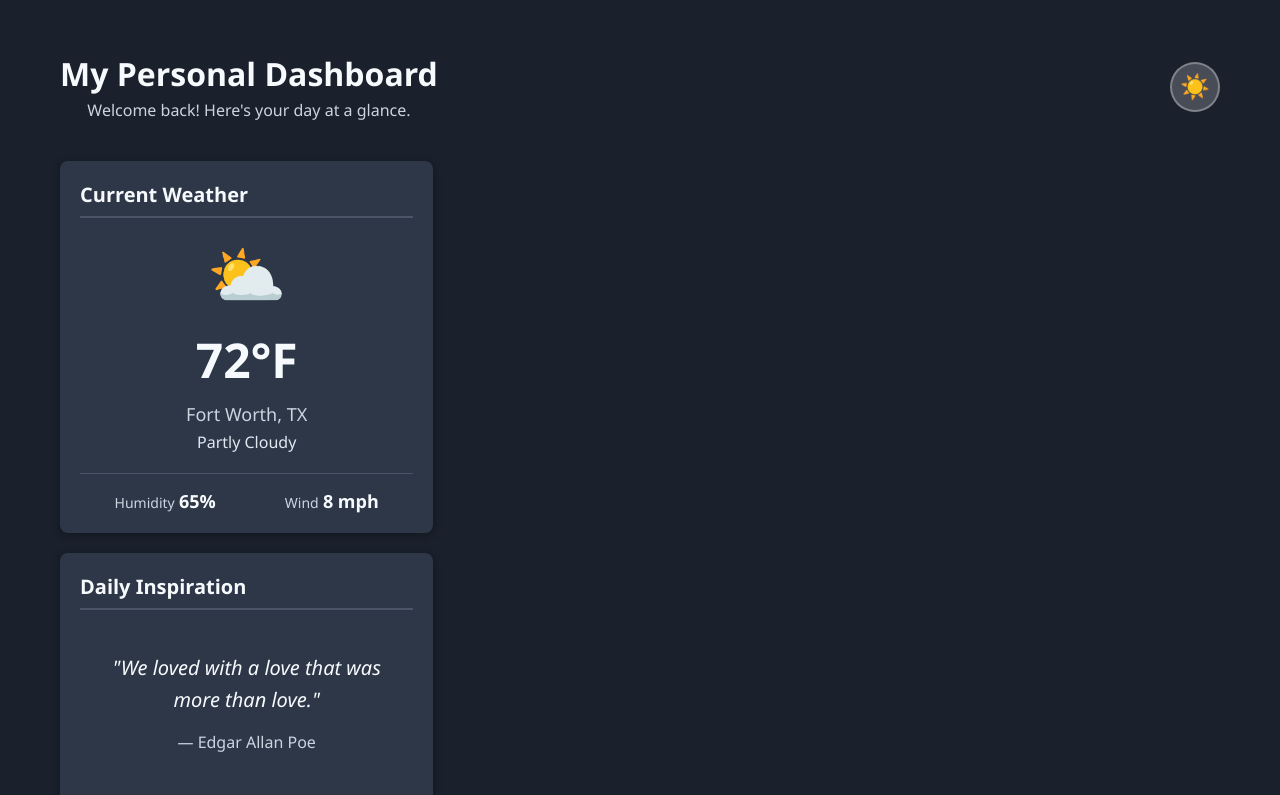
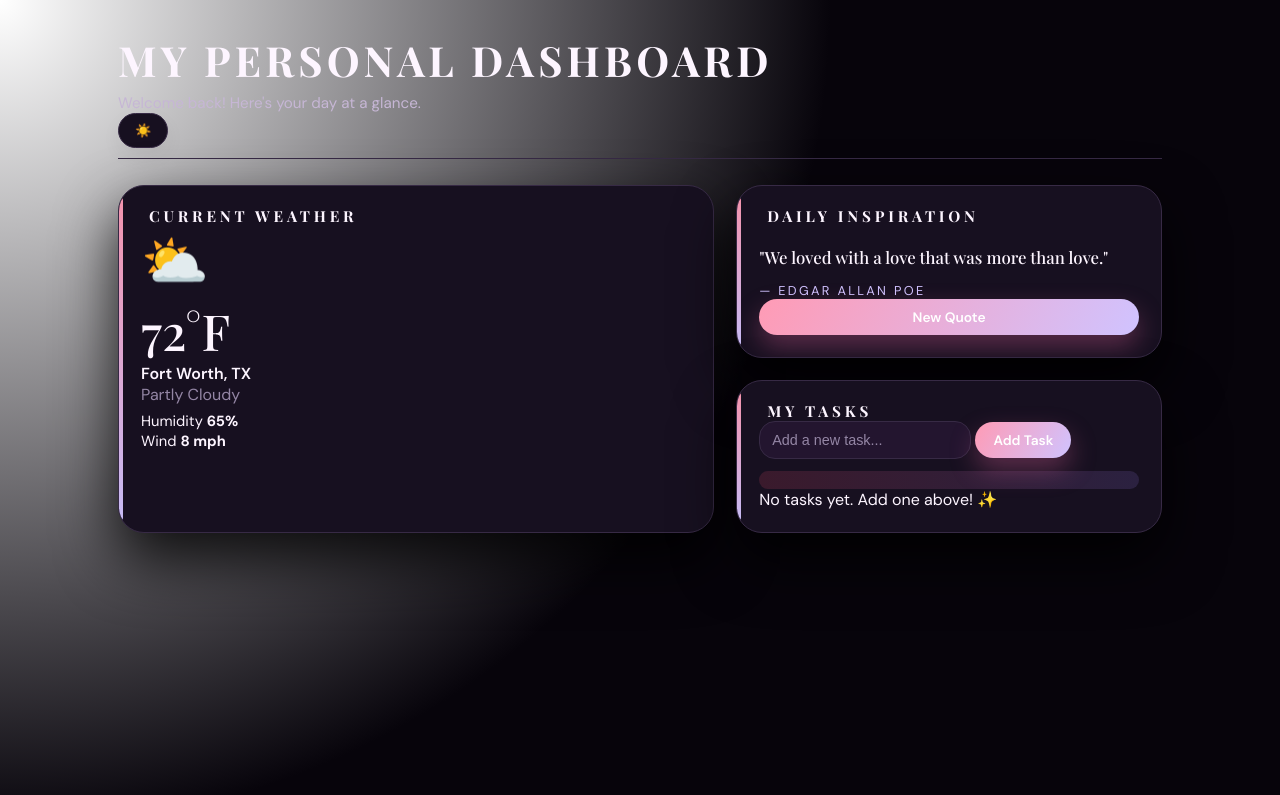
Before and after one commit to ninaheinemann/writ40363-portfolio-heinemann, a plain HTML site: page projects/project3-dashboard/index.html in a window 1280 px wide. Both pictures are taken after a click on the button "Toggle dark mode". Shown: the top 795 px of the page. Drawn offline with nearby package versions, Linux system fonts and the light colour scheme.

Commit message:
Project 3
Personal Data Dashboard edited in colors

```diff
--- a/projects/project3-dashboard/css/styles.css
+++ b/projects/project3-dashboard/css/styles.css
@@ -1,394 +1,448 @@
-/* ===================================
-   CSS CUSTOM PROPERTIES (VARIABLES)
-   =================================== */
+/* =========================================
+   SOFT GIRLY DASHBOARD DESIGN
+   - blush & lilac accents
+   - clean modern typography
+   - light & dark (day/night) palettes
+========================================= */
 
+@import url("https://fonts.googleapis.com/css2?family=DM+Sans:wght@400;500;600;700&family=Playfair+Display:wght@500;600;700&display=swap");
+
+/* ---------- LIGHT THEME (DAY) ---------- */
 :root {
-  /* Color Palette */
-  --color-primary: #667eea;
-  --color-secondary: #764ba2;
-  --color-accent: #4299e1;
+  --bg-page: #fff5f8;        /* very light blush */
+  --bg-panel: #ffffff;       /* white cards */
+  --bg-subtle: #ffeef5;      /* pale blush area */
 
-  /* Backgrounds */
-  --color-bg-light: #f7fafc;
-  --color-bg-white: #ffffff;
-  --color-bg-page: #f5f5f5;
+  --accent-red: #ff7aa2;         /* warm pink */
+  --accent-red-soft: #ffe1ec;    /* soft pink */
+  --accent-blue: #c3b5ff;        /* lilac */
+  --accent-blue-soft: #efe9ff;   /* soft lilac */
 
-  /* Text Colors */
-  --color-text-dark: #2d3748;
-  --color-text-muted: #718096;
-  --color-text-medium: #4a5568;
-  --color-text-subtle: #a0aec0;
+  --border-soft: #f2dbe6;
 
-  /* UI Elements */
-  --color-border: #e2e8f0;
-  --color-border-input: #cbd5e0;
-  --color-error: #e53e3e;
-  --color-error-bg: #fff5f5;
-  --color-error-border: #fc8181;
+  --text-main: #26172f;      /* deep plum */
+  --text-muted: #8b7a95;
+  --text-soft: #b39fba;
 
-  /* Buttons / States */
-  --color-accent-hover: #3182ce;
-  --color-danger-hover: #f56565;
+  --radius-lg: 26px;
+  --radius-md: 16px;
+  --radius-pill: 999px;
 
-  /* Shadows */
-  --shadow-sm: 0 2px 8px rgba(0,0,0,0.08);
-  --shadow-md: 0 4px 12px rgba(0,0,0,0.12);
-  --shadow-lg: 0 10px 24px rgba(0,0,0,0.15);
+  --shadow-soft: 0 24px 60px rgba(53, 28, 61, 0.12);
 
-  /* Spacing */
-  --space-sm: 12px;
-  --space-md: 20px;
-  --space-lg: 32px;
+  --font-heading: "Playfair Display", system-ui, serif;
+  --font-body: "DM Sans", system-ui, -apple-system, blinkmacsystemfont, sans-serif;
+  --font-display: "Playfair Display", system-ui, serif;
 
-  /* Typography */
-  --font-size-sm: 14px;
-  --font-size-base: 16px;
-  --font-size-lg: 18px;
-  --font-size-xl: 20px;
-  --font-size-2xl: 24px;
-  --font-size-3xl: 32px;
+  --transition-fast: 160ms ease-out;
 }
 
-/* ===================================
-   DARK THEME – VARIABLE OVERRIDES
-   =================================== */
+/* ---------- DARK THEME (NIGHT) ---------- */
+/* your JS should toggle .dark-theme on <body> or <html> */
+.dark-theme {
+  --bg-page: #07040b;        /* deep night plum */
+  --bg-panel: #171020;
+  --bg-subtle: #23152f;
 
-body.theme-dark {
-  /* Backgrounds */
-  --color-bg-light: #1a202c;
-  --color-bg-white: #2d3748;
-  --color-bg-page: #1a202c;
+  --accent-red: #ff9bb5;         /* bright pink accent */
+  --accent-red-soft: #3a1a2c;
+  --accent-blue: #d0c3ff;        /* soft lilac accent */
+  --accent-blue-soft: #2b2140;
 
-  /* Text Colors */
-  --color-text-dark: #f7fafc;
-  --color-text-muted: #cbd5e0;
-  --color-text-medium: #e2e8f0;
-  --color-text-subtle: #a0aec0;
+  --border-soft: #372a45;
 
-  /* UI Elements */
-  --color-border: #4a5568;
-  --color-border-input: #4a5568;
+  --text-main: #fdf5ff;
+  --text-muted: #c6b6d5;
+  --text-soft: #9486a5;
 
-  /* Accent Colors */
-  --color-accent: #63b3ed;
-  --color-accent-hover: #4299e1;
-
-  /* Shadows */
-  --shadow-sm: 0 2px 8px rgba(0, 0, 0, 0.3);
-  --shadow-md: 0 4px 12px rgba(0, 0, 0, 0.4);
-  --shadow-lg: 0 10px 24px rgba(0, 0, 0, 0.5);
-
-  /* Error Colors */
-  --color-error-bg: #742a2a;
-
-  /* Header colors (if needed) */
-  --color-primary: #4a5568;
-  --color-secondary: #2d3748;
+  --shadow-soft: 0 26px 60px rgba(0, 0, 0, 0.85);
 }
 
-/* Optional dark-mode refinements */
-body.theme-dark .task-item {
-  background: rgba(255, 255, 255, 0.03);
-}
+/* =========================================
+   GLOBAL
+========================================= */
 
-body.theme-dark .task-item:hover {
-  background: rgba(255, 255, 255, 0.08);
-}
-
-body.theme-dark input {
-  background: var(--color-bg-light);
-  color: var(--color-text-dark);
-}
-
-/* ===================================
-   GLOBAL BASE
-   =================================== */
-
-* {
-  margin: 0;
-  padding: 0;
+*,
+*::before,
+*::after {
   box-sizing: border-box;
 }
 
+html,
 body {
-  font-family: 'Segoe UI', Tahoma, Geneva, Verdana, sans-serif;
-  background: var(--color-bg-page);
-  color: var(--color-text-dark);
-  padding: var(--space-md);
+  margin: 0;
+  padding: 0;
 }
 
-/* ===================================
-   DASHBOARD
-   =================================== */
+body {
+  min-height: 100vh;
+  font-family: var(--font-body);
+  background: radial-gradient(circle at top left, #ffffff 0, var(--bg-page) 55%);
+  color: var(--text-main);
+  transition: background 0.3s ease, color 0.3s ease;
+}
 
 .dashboard {
-  display: grid;
-  grid-template-columns: repeat(auto-fit, minmax(300px, 1fr));
-  gap: var(--space-md);
-  padding: var(--space-lg) var(--space-md);
-  max-width: 1200px;
+  max-width: 1080px;
   margin: 0 auto;
+  padding: 32px 18px 72px;
 }
 
+/* =========================================
+   HEADER
+========================================= */
+
 header {
-  grid-column: 1/-1;
-  text-align: center;
-  margin-bottom: var(--space-md);
+  display: flex;
+  justify-content: space-between;
+  align-items: flex-end;
+  margin-bottom: 26px;
+  gap: 16px;
+  padding-bottom: 10px;
+  border-bottom: 1px solid var(--border-soft);
 }
 
 header h1 {
-  color: var(--color-text-dark);
+  margin: 0;
+  font-family: var(--font-heading);
+  font-size: 2.6rem;
+  letter-spacing: 0.1em;
+  text-transform: uppercase;
 }
 
-/* Header layout + theme toggle */
-
-.header-content {
-  display: flex;
-  justify-content: space-between;
-  align-items: center;
-  max-width: 1400px;
-  margin: 0 auto;
+header p {
+  margin: 6px 0 0;
+  font-size: 0.95rem;
+  color: var(--text-muted);
 }
 
-.dashboard-subtitle {
-  color: var(--color-text-muted);
-  font-size: var(--font-size-base);
-  margin-top: 4px;
+/* day/night toggle button */
+header button {
+  border-radius: var(--radius-pill);
+  border: 1px solid var(--border-soft);
+  padding: 8px 16px;
+  background: var(--bg-panel);
+  font-size: 0.82rem;
+  color: var(--text-muted);
+  cursor: pointer;
+  display: inline-flex;
+  align-items: center;
+  gap: 8px;
+  box-shadow: 0 8px 20px rgba(0, 0, 0, 0.05);
 }
 
-.theme-toggle {
-  background: rgba(255, 255, 255, 0.2);
-  border: 2px solid rgba(255, 255, 255, 0.3);
-  border-radius: 50%;
-  width: 50px;
-  height: 50px;
-  display: flex;
-  align-items: center;
-  justify-content: center;
-  cursor: pointer;
-  transition: all 0.3s ease;
-}
-
-.theme-toggle:hover {
-  background: rgba(255, 255, 255, 0.3);
-  transform: rotate(20deg);
-}
-
-.theme-icon {
-  font-size: 24px;
-}
+/* =========================================
+   GRID LAYOUT
+========================================= */
 
 .widgets-container {
   display: grid;
-  grid-template-columns: repeat(auto-fit, minmax(300px, 1fr));
-  gap: var(--space-md);
+  gap: 22px;
+  grid-template-columns: minmax(0, 1.4fr) minmax(0, 1fr);
+  grid-template-areas:
+    "weather quote"
+    "weather tasks";
 }
 
-/* ===================================
-   BASE WIDGET
-   =================================== */
+.weather-widget {
+  grid-area: weather;
+}
+
+.quotes-widget {
+  grid-area: quote;
+}
+
+.tasks-widget {
+  grid-area: tasks;
+}
+
+@media (max-width: 820px) {
+  .widgets-container {
+    grid-template-columns: minmax(0, 1fr);
+    grid-template-areas:
+      "weather"
+      "quote"
+      "tasks";
+  }
+}
+
+/* =========================================
+   CARD / PANEL BASE STYLES
+========================================= */
 
 .widget {
-  background: var(--color-bg-white);
-  padding: var(--space-md);
-  border-radius: 8px;
-  box-shadow: var(--shadow-sm);
-  min-height: 200px;
+  background: var(--bg-panel);
+  border-radius: var(--radius-lg);
+  border: 1px solid var(--border-soft);
+  box-shadow: var(--shadow-soft);
+  padding: 20px 22px 22px;
+  position: relative;
+  overflow: hidden;
+}
+
+/* soft gradient accent on left edge */
+.widget::before {
+  content: "";
+  position: absolute;
+  left: 0;
+  top: 12px;
+  bottom: 12px;
+  width: 4px;
+  border-radius: 999px;
+  background: linear-gradient(
+    180deg,
+    var(--accent-red),
+    var(--accent-blue)
+  );
+  opacity: 0.95;
+}
+
+.widget-inner {
+  position: relative;
+  z-index: 1;
 }
 
 .widget h2 {
-  margin-bottom: var(--space-sm);
-  font-size: var(--font-size-xl);
-  color: var(--color-text-dark);
-  border-bottom: 2px solid var(--color-border);
-  padding-bottom: 8px;
+  margin: 0;
+  padding-left: 8px;
+  font-family: var(--font-heading);
+  font-size: 0.95rem;
+  letter-spacing: 0.25em;
+  text-transform: uppercase;
 }
 
-/* ===================================
+.widget .widget-subtitle {
+  margin: 6px 0 12px;
+  padding-left: 8px;
+  font-size: 0.8rem;
+  letter-spacing: 0.18em;
+  text-transform: uppercase;
+  color: var(--text-soft);
+}
+
+/* =========================================
    WEATHER WIDGET
-   =================================== */
+========================================= */
 
-.weather-current {
-  text-align: center;
-  margin-bottom: var(--space-md);
+.weather-widget .weather-main {
+  margin-top: 14px;
+  display: grid;
+  grid-template-columns: auto 1fr;
+  gap: 20px;
+  align-items: center;
+}
+
+@media (max-width: 540px) {
+  .weather-widget .weather-main {
+    grid-template-columns: 1fr;
+    justify-items: flex-start;
+  }
 }
 
 .weather-icon {
-  font-size: 64px;
-  margin-bottom: 10px;
+  font-size: 3.4rem;
 }
 
 .weather-temp {
-  font-size: 48px;
-  font-weight: bold;
-  color: var(--color-text-dark);
-  margin: 10px 0;
+  margin: 0;
+  font-family: var(--font-heading);
+  font-size: 3.1rem;
+}
+
+.weather-details {
+  margin-top: 6px;
+  font-size: 0.92rem;
 }
 
 .weather-location {
-  font-size: 18px;
-  color: var(--color-text-muted);
-  margin: 5px 0;
+  font-weight: 600;
 }
 
 .weather-condition {
-  font-size: 16px;
-  color: var(--color-text-medium);
-  font-weight: 500;
+  color: var(--text-soft);
 }
 
-.weather-details {
+.weather-extra {
+  margin-top: 16px;
   display: flex;
-  justify-content: space-around;
-  padding-top: 15px;
-  border-top: 1px solid var(--color-border);
-  margin-top: 15px;
+  gap: 26px;
+  padding: 10px 14px;
+  border-radius: var(--radius-md);
+  background: var(--bg-subtle);
+  font-size: 0.83rem;
+  color: var(--text-soft);
 }
 
-.weather-detail span {
-  font-size: 14px;
-  color: var(--color-text-muted);
+.weather-extra span strong {
+  color: var(--accent-red);
 }
 
-.weather-detail strong {
-  font-size: 18px;
-  color: var(--color-text-dark);
-}
+/* =========================================
+   QUOTES WIDGET
+========================================= */
 
-/* ===================================
-   ERROR MESSAGE
-   =================================== */
-
-.error-message {
-  text-align: center;
-  padding: var(--space-md);
-  color: var(--color-error);
-}
-
-.error-hint {
-  color: var(--color-text-subtle);
-  font-size: var(--font-size-sm);
-}
-
-/* ===================================
-   QUOTES WIDGET
-   =================================== */
-
-.quote-card {
-  text-align: center;
-  padding: 30px 20px;
-  min-height: 150px;
+.quotes-widget {
+  display: flex;
+  flex-direction: column;
 }
 
 .quote-text {
-  font-size: 20px;
-  line-height: 1.6;
-  color: var(--color-text-dark);
-  font-style: italic;
-  margin-bottom: 15px;
+  margin: 16px 0 10px;
+  font-family: var(--font-display);
+  font-size: 1.05rem;
+  line-height: 1.8;
 }
 
 .quote-author {
-  font-size: 16px;
-  color: var(--color-text-muted);
-  font-weight: 500;
+  font-size: 0.8rem;
+  letter-spacing: 0.18em;
+  text-transform: uppercase;
+  color: var(--accent-blue);
 }
 
-.btn-primary {
-  background: var(--color-accent);
-  color: var(--color-bg-white);
-  border: none;
-  padding: 10px 20px;
-  border-radius: 5px;
-  font-size: 14px;
-  cursor: pointer;
-  transition: 0.3s ease;
-  width: 100%;
-  margin-top: 15px;
+.quote-actions {
+  margin-top: 18px;
 }
 
-.btn-primary:hover {
-  background: var(--color-accent-hover);
+/* =========================================
+   TASKS WIDGET
+========================================= */
+
+.tasks-widget .task-input-row {
+  margin-top: 14px;
+  display: flex;
+  gap: 10px;
 }
 
-/* ===================================
-   TASKS WIDGET
-   =================================== */
-
-.task-form {
-  display: flex;
-  gap: 10px;
-  margin-bottom: var(--space-md);
+.tasks-widget input[type="text"] {
+  flex: 1;
+  padding: 10px 12px;
+  border-radius: var(--radius-md);
+  border: 1px solid var(--border-soft);
+  background: var(--bg-subtle);
+  font-size: 0.9rem;
+  color: var(--text-main);
+  outline: none;
 }
 
-.task-form input {
-  flex: 1;
-  padding: 10px;
-  border: 1px solid var(--color-border-input);
-  border-radius: 5px;
+.tasks-widget input[type="text"]::placeholder {
+  color: var(--text-soft);
 }
 
-.task-stats {
-  background: var(--color-bg-light);
-  padding: 15px;
-  border-radius: 5px;
-  color: var(--color-text-medium);
-  margin-bottom: 15px;
+.tasks-widget input[type="text"]:focus {
+  border-color: var(--accent-red);
+  box-shadow: 0 0 0 1px rgba(255, 122, 162, 0.45);
 }
 
-.tasks-list {
-  max-height: 300px;
-  overflow-y: auto;
+/* stats strip */
+.tasks-widget .task-stats {
+  margin-top: 12px;
+  padding: 9px 12px;
+  border-radius: var(--radius-md);
+  background: linear-gradient(
+    90deg,
+    var(--accent-red-soft),
+    var(--accent-blue-soft)
+  );
+  font-size: 0.8rem;
+  color: var(--text-main);
+}
+
+.tasks-widget .task-stats strong {
+  color: var(--accent-red);
+}
+
+/* list */
+.tasks-widget .task-list {
+  margin-top: 12px;
+  display: flex;
+  flex-direction: column;
+  gap: 8px;
 }
 
 .task-item {
   display: flex;
+  justify-content: space-between;
   align-items: center;
-  gap: 10px;
-  padding: 12px;
-  border: 1px solid var(--color-border);
-  border-radius: 5px;
-  margin-bottom: 8px;
+  gap: 12px;
+  padding: 8px 11px;
+  border-radius: var(--radius-md);
+  border: 1px solid var(--border-soft);
+  background: var(--bg-panel);
 }
 
-.task-item:hover {
-  background: var(--color-bg-light);
+.dark-theme .task-item {
+  background: #20142c;
 }
 
-.task-item .task-text {
-  flex: 1;
+.task-left {
+  display: flex;
+  align-items: center;
+  gap: 8px;
 }
 
-.task-item.completed .task-text {
-  text-decoration: line-through;
-  color: var(--color-text-subtle);
+.task-label {
+  font-size: 0.9rem;
 }
 
-.btn-delete {
-  background: var(--color-error-border);
-  color: var(--color-bg-white);
-  border: none;
-  padding: 6px 12px;
-  border-radius: 4px;
+.task-label.completed {
+  text-decoration: line-through;
+  color: var(--text-soft);
+}
+
+/* delete button inside task row */
+.delete-btn {
+  border-radius: var(--radius-pill);
+  border: 1px solid rgba(255, 122, 162, 0.4);
+  background: var(--accent-red-soft);
+  padding: 4px 11px;
+  font-size: 0.78rem;
+  color: var(--accent-red);
   cursor: pointer;
 }
 
-.btn-delete:hover {
-  background: var(--color-danger-hover);
+/* =========================================
+   BUTTONS
+========================================= */
+
+button {
+  font-family: var(--font-body);
 }
 
-/* ===================================
-   RESPONSIVE
-   =================================== */
+.btn-primary,
+#new-quote-btn {
+  border-radius: var(--radius-pill);
+  border: none;
+  padding: 9px 18px;
+  font-size: 0.86rem;
+  font-weight: 600;
+  cursor: pointer;
+  background: linear-gradient(
+    120deg,
+    var(--accent-red),
+    var(--accent-blue)
+  );
+  color: #ffffff;
+  box-shadow: 0 12px 26px rgba(219, 98, 151, 0.35);
+  transition: transform 0.15s ease, box-shadow 0.15s ease, filter 0.15s ease;
+}
 
-@media (max-width: 768px) {
-  .dashboard {
-    grid-template-columns: 1fr;
-    padding: var(--space-md);
-  }
+.btn-primary:hover,
+#new-quote-btn:hover {
+  transform: translateY(-1px);
+  box-shadow: 0 16px 32px rgba(219, 98, 151, 0.45);
+  filter: brightness(1.03);
+}
 
-  .header-content {
-    flex-direction: column;
-    gap: 20px;
-  }
+/* loading/error text */
+.loading {
+  margin-top: 8px;
+  font-size: 0.86rem;
+  color: var(--text-soft);
 }
+
+.error-message {
+  margin-top: 8px;
+  font-size: 0.86rem;
+  color: var(--accent-red);
+}
--- a/projects/project3-dashboard/js/app.js
+++ b/projects/project3-dashboard/js/app.js
@@ -8,7 +8,8 @@ function initializeTheme() {
   const savedTheme = localStorage.getItem('dashboardTheme');
 
   if (savedTheme === 'dark') {
-    document.body.classList.add('theme-dark');
+    // changed from 'theme-dark' to 'dark-theme'
+    document.body.classList.add('dark-theme');
     updateThemeIcon('dark');
   } else {
     updateThemeIcon('light');
@@ -16,7 +17,8 @@ function initializeTheme() {
 }
 
 function toggleTheme() {
-  const isDark = document.body.classList.toggle('theme-dark');
+  // changed from 'theme-dark' to 'dark-theme'
+  const isDark = document.body.classList.toggle('dark-theme');
   localStorage.setItem('dashboardTheme', isDark ? 'dark' : 'light');
   updateThemeIcon(isDark ? 'dark' : 'light');
 }
```
Also changed, not shown: 4 other files.
